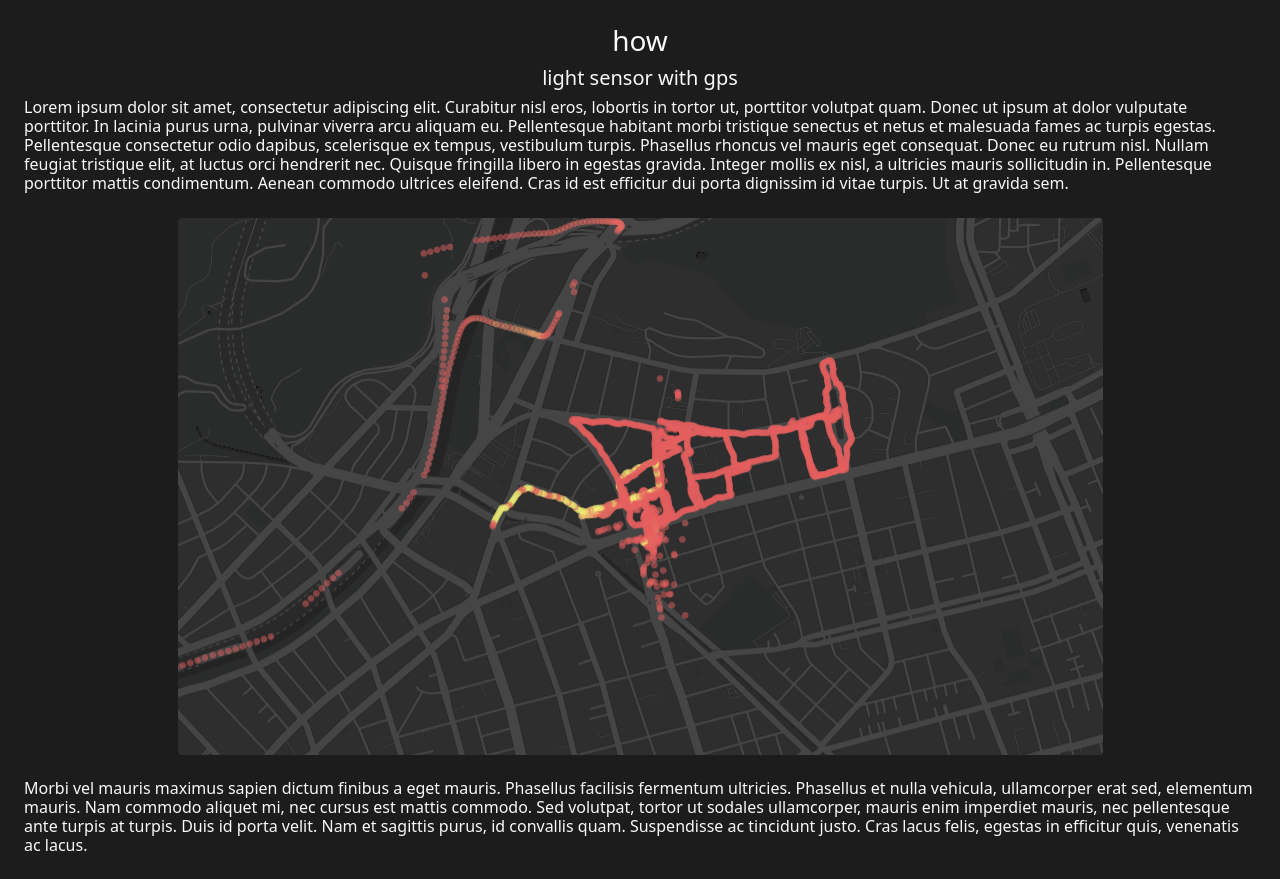
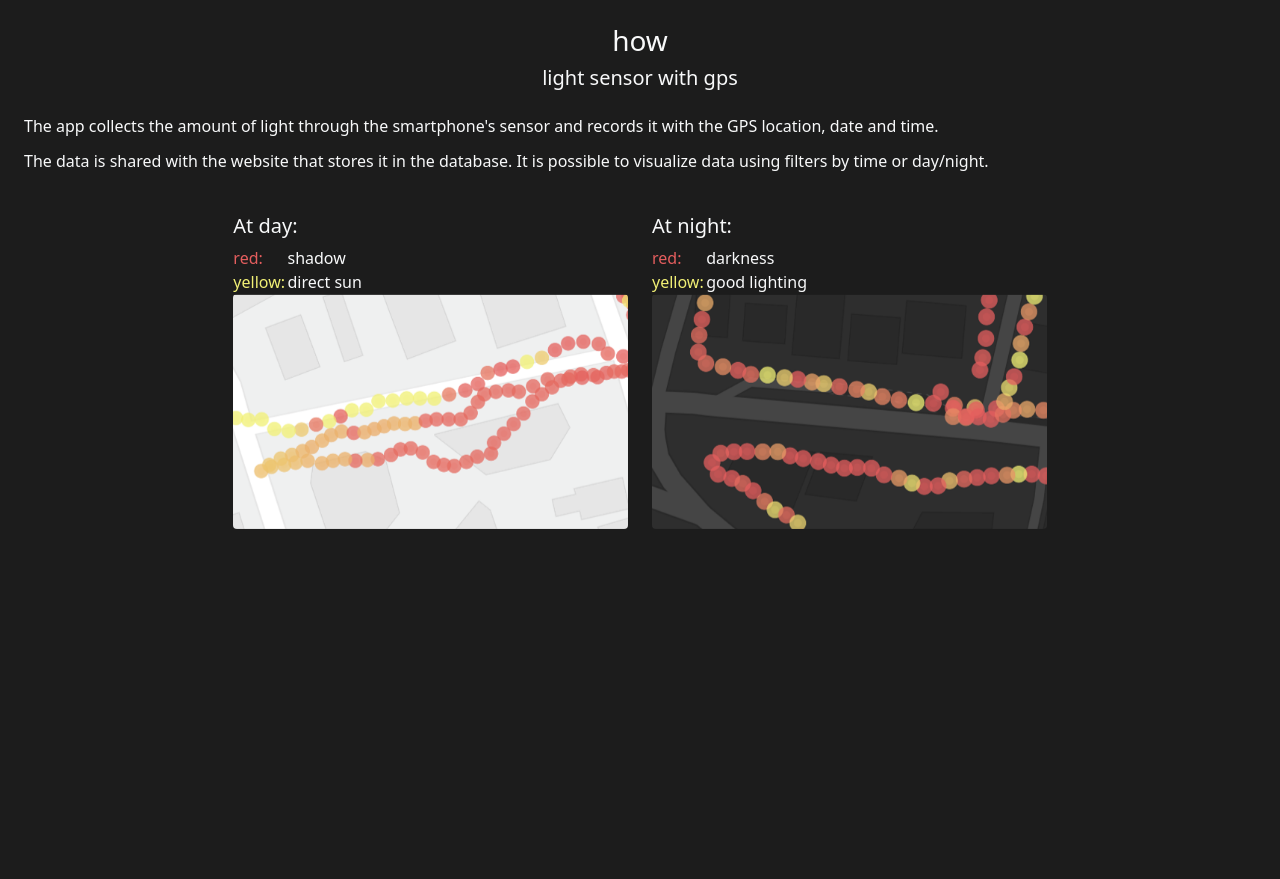
Before and after one commit to bluisfernandes/location_CS50, a Flask app: page /how in a window 1280 px wide. Shown: the part 74-953 px from the top of the page. After the commit the page ends 603 px from the top, so only its background shows below. Run offline with Flask 2, Linux system fonts and the light colour scheme; some libraries are stand-ins or nearby versions.

Commit message:
text how

```diff
--- a/static/styles.css
+++ b/static/styles.css
@@ -45,3 +45,8 @@ main img
     /* Constrain images on small screens */
     max-width: 100%;
 }
+
+.tab {
+    display: inline-block;
+    width: 50px;
+}
--- a/templates/how.html
+++ b/templates/how.html
@@ -13,14 +13,35 @@
 
 
     <div class= "h6">
-    <p> Lorem ipsum dolor sit amet, consectetur adipiscing elit. Curabitur nisl eros, lobortis in tortor ut, porttitor volutpat quam. Donec ut ipsum at dolor vulputate porttitor. In lacinia purus urna, pulvinar viverra arcu aliquam eu. Pellentesque habitant morbi tristique senectus et netus et malesuada fames ac turpis egestas. Pellentesque consectetur odio dapibus, scelerisque ex tempus, vestibulum turpis. Phasellus rhoncus vel mauris eget consequat. Donec eu rutrum nisl. Nullam feugiat tristique elit, at luctus orci hendrerit nec. Quisque fringilla libero in egestas gravida. Integer mollis ex nisl, a ultricies mauris sollicitudin in. Pellentesque porttitor mattis condimentum. Aenean commodo ultrices eleifend. Cras id est efficitur dui porta dignissim id vitae turpis. Ut at gravida sem.</p>
+        <br>
+        <p> The app collects the amount of light through the smartphone's sensor and records it with the GPS location, date and time.</p>
 
-    <div class= "mx-4 my-4">
-    <img src="static/image.PNG" class="rounded img-fluid mx-auto d-block" alt="image from application">
+
+
+        <p> The data is shared with the website that stores it in the database. It is possible to visualize data using filters by time or day/night.</p>
+        <br>
+
+
     </div>
 
-    <p> Morbi vel mauris maximus sapien dictum finibus a eget mauris. Phasellus facilisis fermentum ultricies. Phasellus et nulla vehicula, ullamcorper erat sed, elementum mauris. Nam commodo aliquet mi, nec cursus est mattis commodo. Sed volutpat, tortor ut sodales ullamcorper, mauris enim imperdiet mauris, nec pellentesque ante turpis at turpis. Duis id porta velit. Nam et sagittis purus, id convallis quam. Suspendisse ac tincidunt justo. Cras lacus felis, egestas in efficitur quis, venenatis ac lacus.</p>
+    <div class="row justify-content-center">
+        <br>
+        <div class="col-4">
+          <p class="h5">At day:</p>
+          <span class="tab"><font color=#e55e5e>red:</font></span> shadow<br>
+          <span class="tab"><font color=#f1f075>yellow:</font></span> direct sun<br>
+          <img src="static/mapatday.PNG" class="rounded img-fluid mx-auto d-block" alt="map image at day">
+
+        </div>
+        <div class="col-4">
+            <p class="h5">At night:</p>
+          <span class="tab"><font color=#e55e5e>red:</font></span> darkness<br>
+          <span class="tab"><font color=#f1f075>yellow:</font></span> good lighting<br>
+          <img src="static/mapatnight.PNG" class="rounded img-fluid mx-auto d-block" alt="map image at night">
+        </div>
     </div>
+
+
 
 
 </div>
```
Also changed, not shown: static/mapatday.PNG (added), static/mapatnight.PNG (added).
